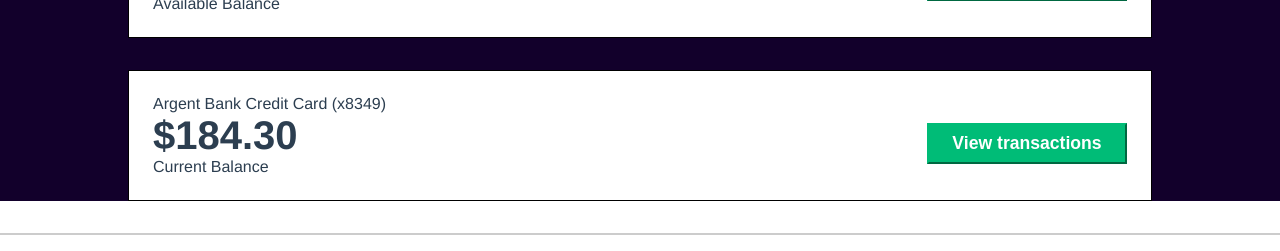
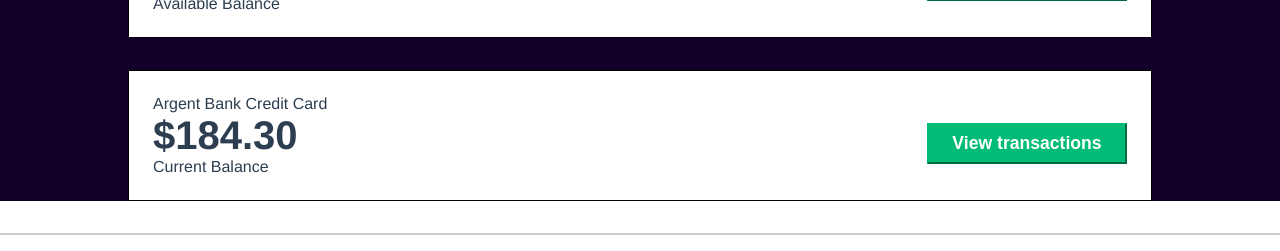
Before and after one commit to clarabernadou/Argent_Bank_Bernadou_Clara, a React (Create React App) app in the folder frontend/: page /profile in a window 1280 px wide. Shown: the part 508-759 px from the top of the page. Built offline with nearby package versions, Linux system fonts and the light colour scheme; no server answers.

Commit message:
Create a component with props.children for accounts

```diff
--- a/frontend/src/components/ProfilePage/Account.jsx
+++ b/frontend/src/components/ProfilePage/Account.jsx
@@ -1,12 +1,12 @@
 import React from "react";
 
-export default function Account({children}) {
+export default function Account({ title, amount, amountDescription }) {
   return (
     <section className="account">
         <div className="account-content-wrapper">
-            <h3 className="account-title">{children[0]}</h3>
-            <p className="account-amount">{children[1]}</p>
-            <p className="account-amount-description">{children[2]}</p>
+            <h3 className="account-title">{title}</h3>
+            <p className="account-amount">{amount}</p>
+            <p className="account-amount-description">{amountDescription}</p>
         </div>
         <div className="account-content-wrapper cta">
             <button className="transaction-button">View transactions</button>
--- a/frontend/src/pages/Profile.jsx
+++ b/frontend/src/pages/Profile.jsx
@@ -3,6 +3,7 @@
 import MainNav from '../components/mainNav';
 import Footer from '../components/Footer';
 import Header from '../components/ProfilePage/Header';
+import Account from '../components/ProfilePage/Account';
 
 export default function UserPage() {
   return (
@@ -11,36 +12,21 @@
       <main className="main bg-dark">
         <Header />
         <h2 className="sr-only">Accounts</h2>
-        <section className="account">
-          <div className="account-content-wrapper">
-            <h3 className="account-title">Argent Bank Checking (x8349)</h3>
-            <p className="account-amount">$2,082.79</p>
-            <p className="account-amount-description">Available Balance</p>
-          </div>
-          <div className="account-content-wrapper cta">
-            <button className="transaction-button">View transactions</button>
-          </div>
-        </section>
-        <section className="account">
-          <div className="account-content-wrapper">
-            <h3 className="account-title">Argent Bank Savings (x6712)</h3>
-            <p className="account-amount">$10,928.42</p>
-            <p className="account-amount-description">Available Balance</p>
-          </div>
-          <div className="account-content-wrapper cta">
-            <button className="transaction-button">View transactions</button>
-          </div>
-        </section>
-        <section className="account">
-          <div className="account-content-wrapper">
-            <h3 className="account-title">Argent Bank Credit Card (x8349)</h3>
-            <p className="account-amount">$184.30</p>
-            <p className="account-amount-description">Current Balance</p>
-          </div>
-          <div className="account-content-wrapper cta">
-            <button className="transaction-button">View transactions</button>
-          </div>
-        </section>
+        <Account
+          title = "Argent Bank Checking (x8349)"
+          amount = "$2,082.79"
+          amountDescription = "Available Balance"
+        />
+        <Account
+          title = "Argent Bank Savings (x6712)"
+          amount = "$10,928.42"
+          amountDescription = "Available Balance"
+        />
+        <Account
+          title = "Argent Bank Credit Card"
+          amount = "$184.30"
+          amountDescription = "Current Balance"
+        />
       </main>
       <Footer />
     </div>
```
